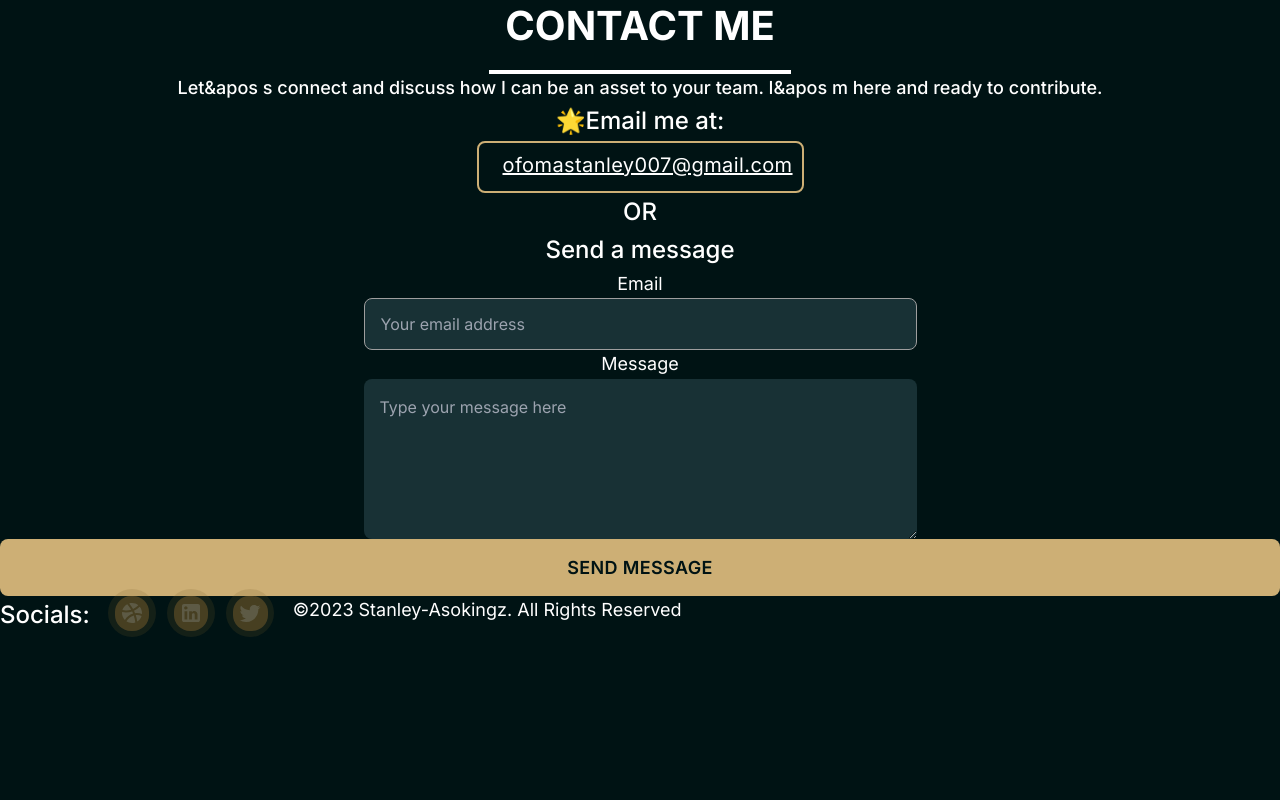
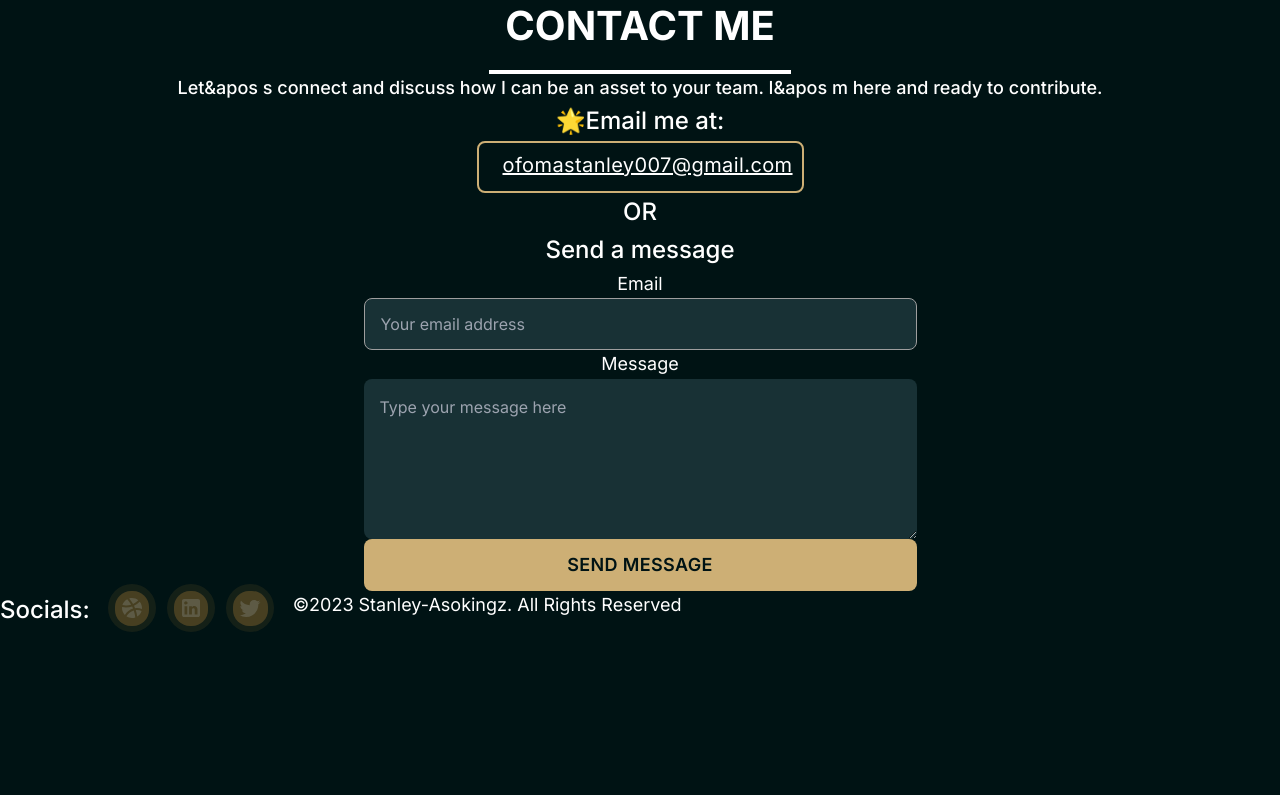
Before and after one commit to Maxwell011/portfolio-design, a Next.js app: page / in a window 1280 px wide. Shown: the part 4931-5731 px from the top of the page. Built offline with nearby package versions, Linux system fonts and the light colour scheme.

Commit message:
Update Contact component styling

```diff
--- a/src/app/components/Contact.tsx
+++ b/src/app/components/Contact.tsx
@@ -40,7 +40,7 @@ const Contact = () => {
           className="flex w-[553px] h-40 items-start gap-2.5 px-4 py-[15.5px] rounded-lg border-solid border-[#9E9E9E] bg-[#183135]"
           placeholder="Type your message here"
         ></textarea>
-        <div className="flex justify-center items-center gap-2 self-stretch px-[23.5px] py-[14.5px] rounded-lg bg-gold">
+        <div className="flex justify-center items-center gap-2 px-[23.5px] py-[14.5px] rounded-lg bg-gold w-[553px] h-[52px]">
           <button className="text-black text-lg font-semibold tracking-[0.36px] uppercase">
             Send Message
           </button>
```
